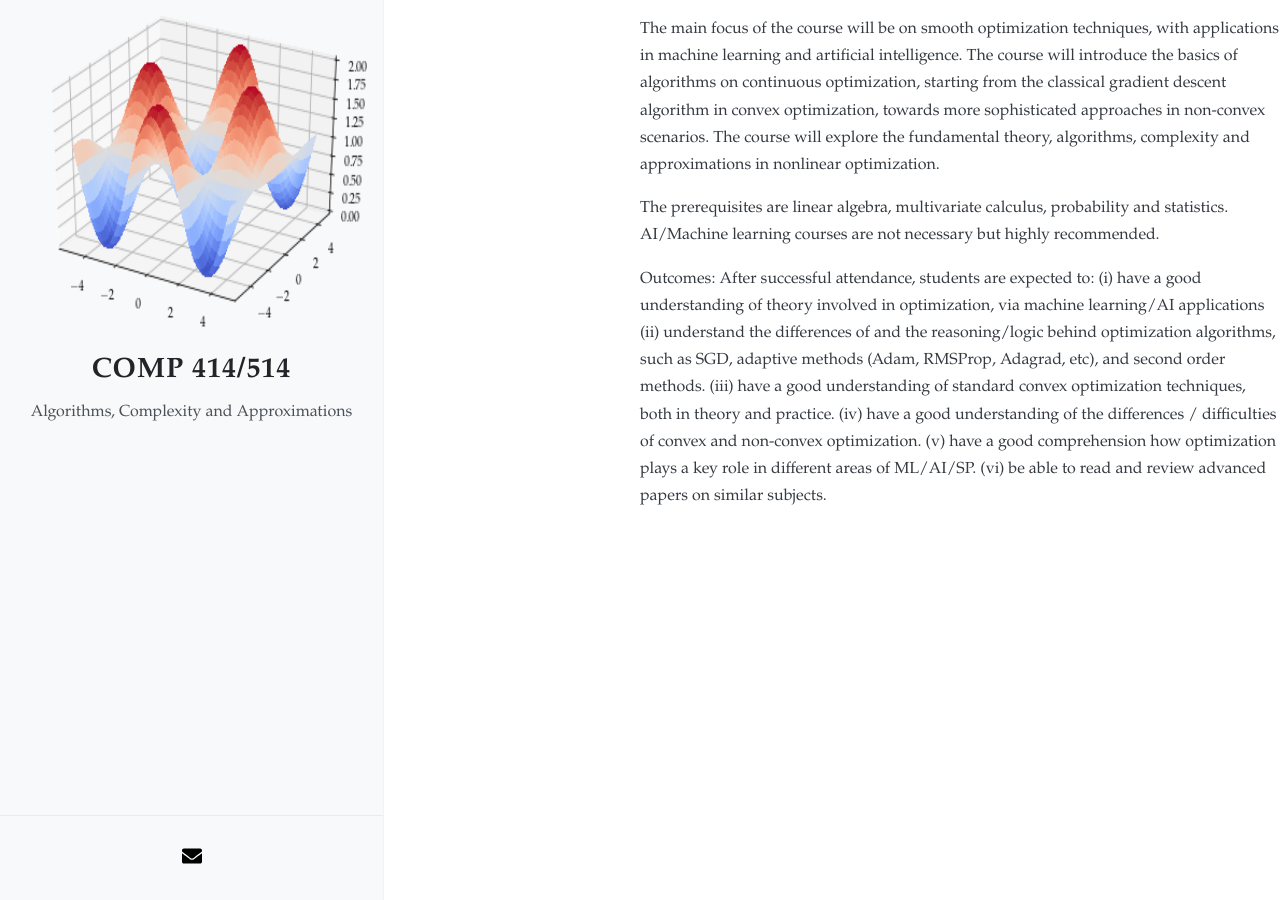
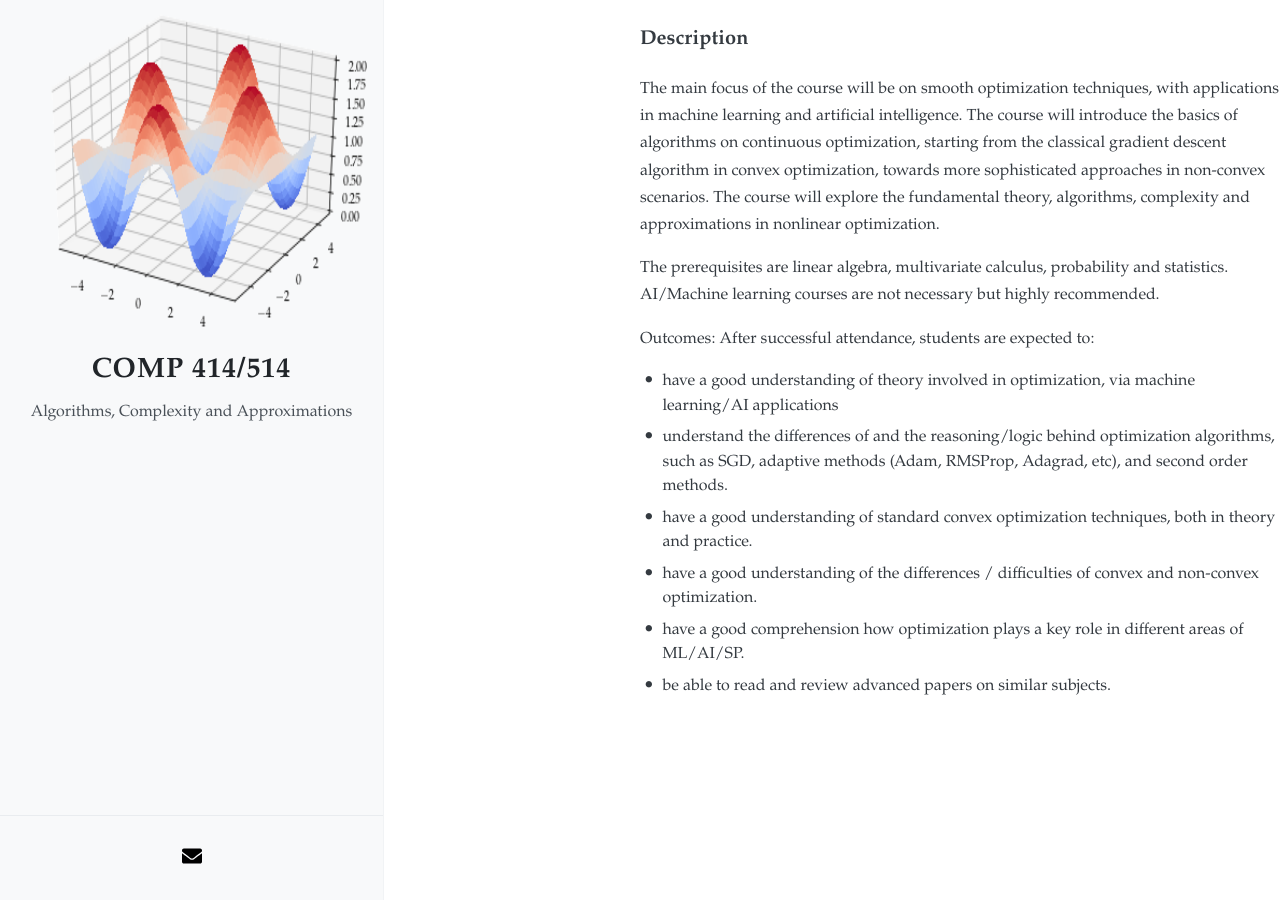
Before and after one commit to akyrillidis/comp414-514, a Jekyll site: the page built from index.md, in a window 1280 px wide. Built offline with Jekyll 4.4.1, drawn with Linux system fonts in a browser that asks for light colours; nearby versions of some CDN libraries; our own code applies the rules of GitHub Pages for plain Markdown files.

Commit message:
Update index.md

```diff
--- a/index.md
+++ b/index.md
@@ -1,6 +1,8 @@
 ---
 layout: default
 ---
+
+### Description
 
 The main focus of the course will be on smooth optimization techniques, with applications in machine learning and artificial intelligence. The course will introduce the basics of algorithms on continuous optimization, starting from the classical gradient descent algorithm in convex optimization, towards more sophisticated approaches in non-convex scenarios. The course will explore the fundamental theory, algorithms, complexity and approximations in nonlinear optimization.
 
@@ -8,9 +10,9 @@ The prerequisites are linear algebra, multivariate calculus, probability and sta
 
 Outcomes:
 After successful attendance, students are expected to:
-(i) have a good understanding of theory involved in optimization, via machine learning/AI applications
-(ii) understand the differences of and the reasoning/logic behind optimization algorithms, such as SGD, adaptive methods (Adam, RMSProp, Adagrad, etc), and second order methods.
-(iii) have a good understanding of standard convex optimization techniques, both in theory and practice.
-(iv) have a good understanding of the differences / difficulties of convex and non-convex optimization.
-(v)  have a good comprehension how optimization plays a key role in different areas of ML/AI/SP.
-(vi)  be able to read and review advanced papers on similar subjects.
++ have a good understanding of theory involved in optimization, via machine learning/AI applications
++ understand the differences of and the reasoning/logic behind optimization algorithms, such as SGD, adaptive methods (Adam, RMSProp, Adagrad, etc), and second order methods.
++ have a good understanding of standard convex optimization techniques, both in theory and practice.
++ have a good understanding of the differences / difficulties of convex and non-convex optimization.
++ have a good comprehension how optimization plays a key role in different areas of ML/AI/SP.
++ be able to read and review advanced papers on similar subjects.
```
